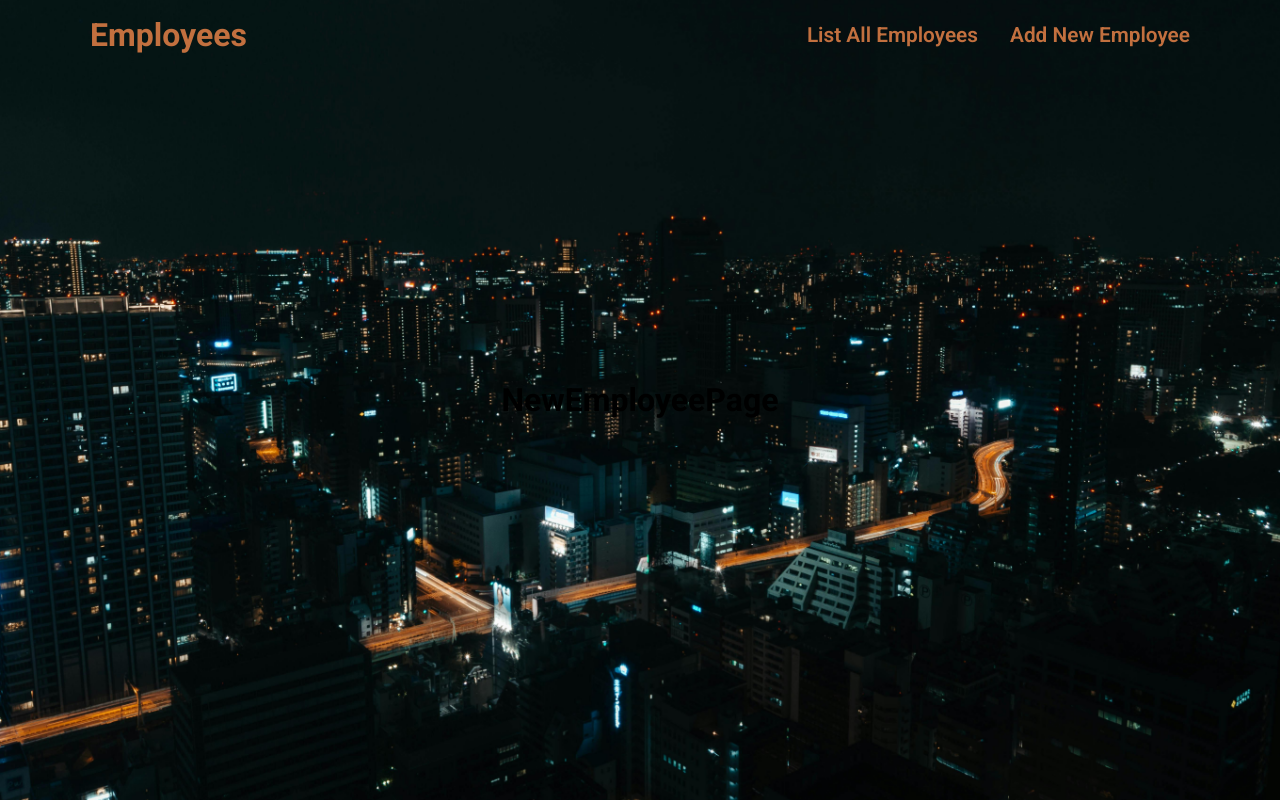
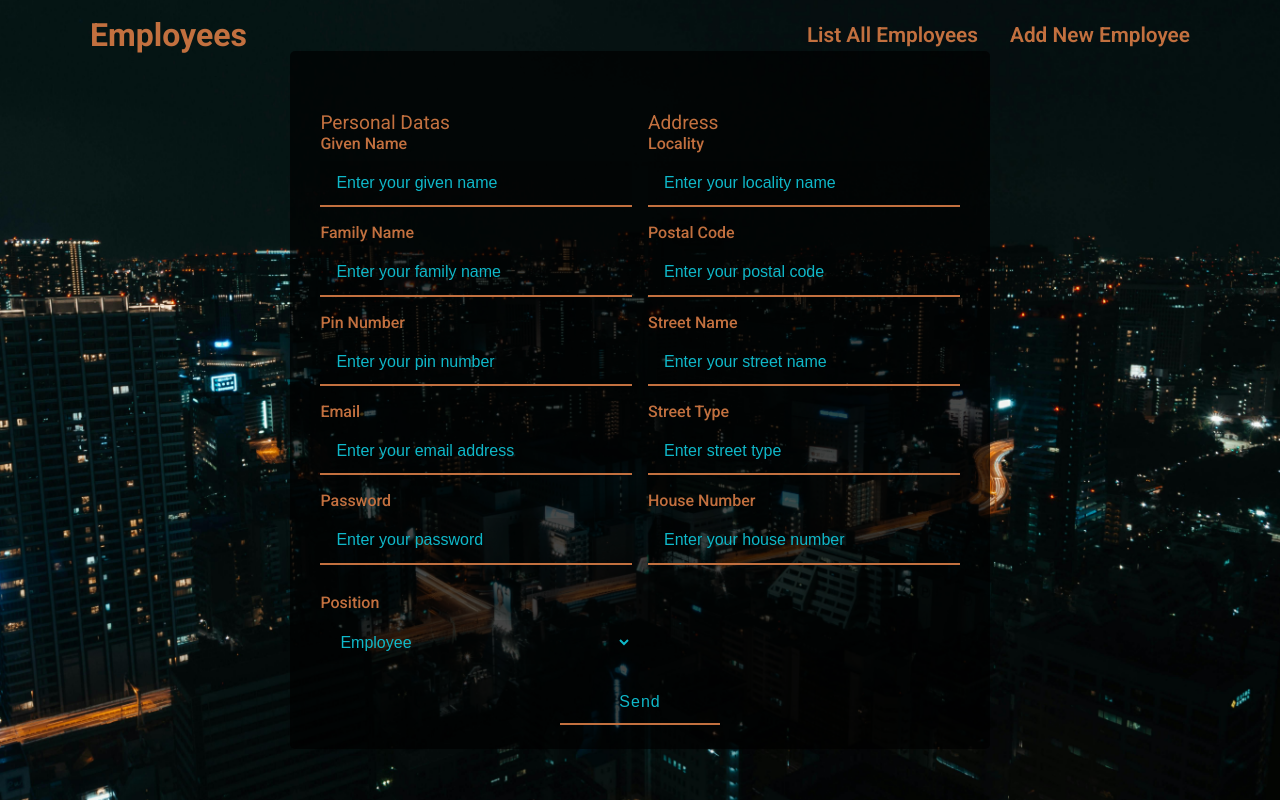
Before and after one commit to ocbtomi36/car-rental-ui, a React (Vite) app: page /employees/new in a window 1280 px wide. Built offline with nearby package versions, Linux system fonts and the light colour scheme.

Commit message:
add new employee html and css is ready

```diff
--- a/src/pages/users/employee/EmployeeForm.jsx
+++ b/src/pages/users/employee/EmployeeForm.jsx
@@ -60,7 +60,7 @@ const EmployeeForm = () => {
 
     return (
         <div className='customer-form '>
-            <div className="customer-form__title">Bab</div>
+            <div className="customer-form__title"></div>
             <form className="form" action="">
                 <div className="form__user-details">
                     <div className="form__personal-data">
--- a/src/pages/users/employee/EmployeeItem.jsx
+++ b/src/pages/users/employee/EmployeeItem.jsx
@@ -1,7 +1,6 @@
 import { Link } from "react-router-dom";
 
 const EmployeeItem = ({item}) => {
-    console.log(typeof item.id);
     return (
         <Link className="card" to={String(item.id)}>
             <div className="card-name">
--- a/src/pages/users/employee/EmployeeNavigation.jsx
+++ b/src/pages/users/employee/EmployeeNavigation.jsx
@@ -9,7 +9,7 @@ const EmployeeNavigation = () => {
                 <div className="navbar__menu">
                     <ul className="navbar__menu-list">
                         <li className="navbar__menu-item"><Link className="navbar__menu-link">List All Employees</Link></li>
-                        <li className="navbar__menu-item"><Link className="navbar__menu-link" target="_self">Add New Employee</Link></li>
+                        <li className="navbar__menu-item"><Link to="new" className="navbar__menu-link" target="_self">Add New Employee</Link></li>
                     </ul>
                 </div>
                 <div className="navbar__mobile-menu">
--- a/src/pages/users/employee/NewEmployee.jsx
+++ b/src/pages/users/employee/NewEmployee.jsx
@@ -1,6 +1,8 @@
+import EmployeeForm from "./EmployeeForm";
+
 const NewEmployeePage = () => {
     return (
-        <h1>NewEmployeePage</h1>
+        <EmployeeForm />
      );
 }
 
--- a/src/shared/FormImput.jsx
+++ b/src/shared/FormImput.jsx
@@ -1,7 +1,7 @@
 const FormInput = ({ label, placeholder}) => {
     return (
         <div className="form__input-box">
-            <span className="form__details">{label}</span>
+            <label className="form__details">{label}</label>
             <input type="text" className="form__input" placeholder={placeholder} required/>
         </div>
 
```
